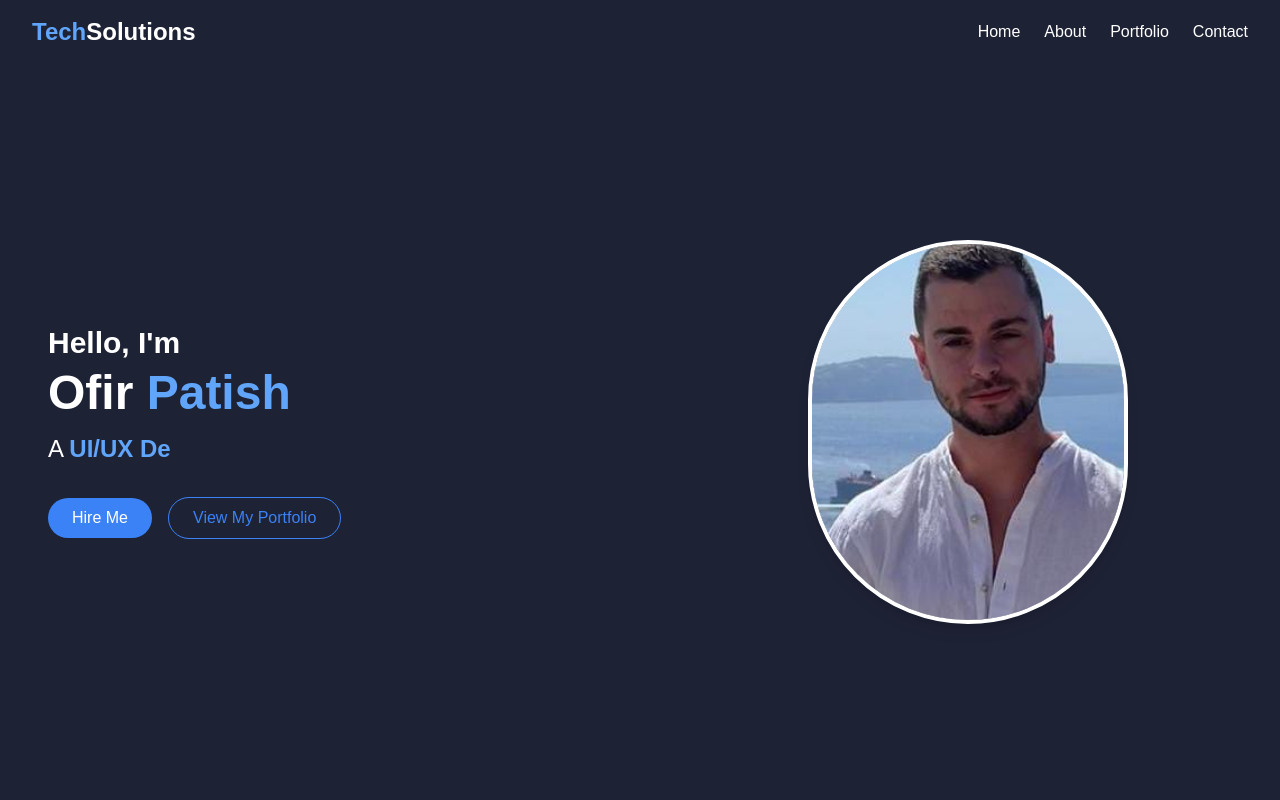
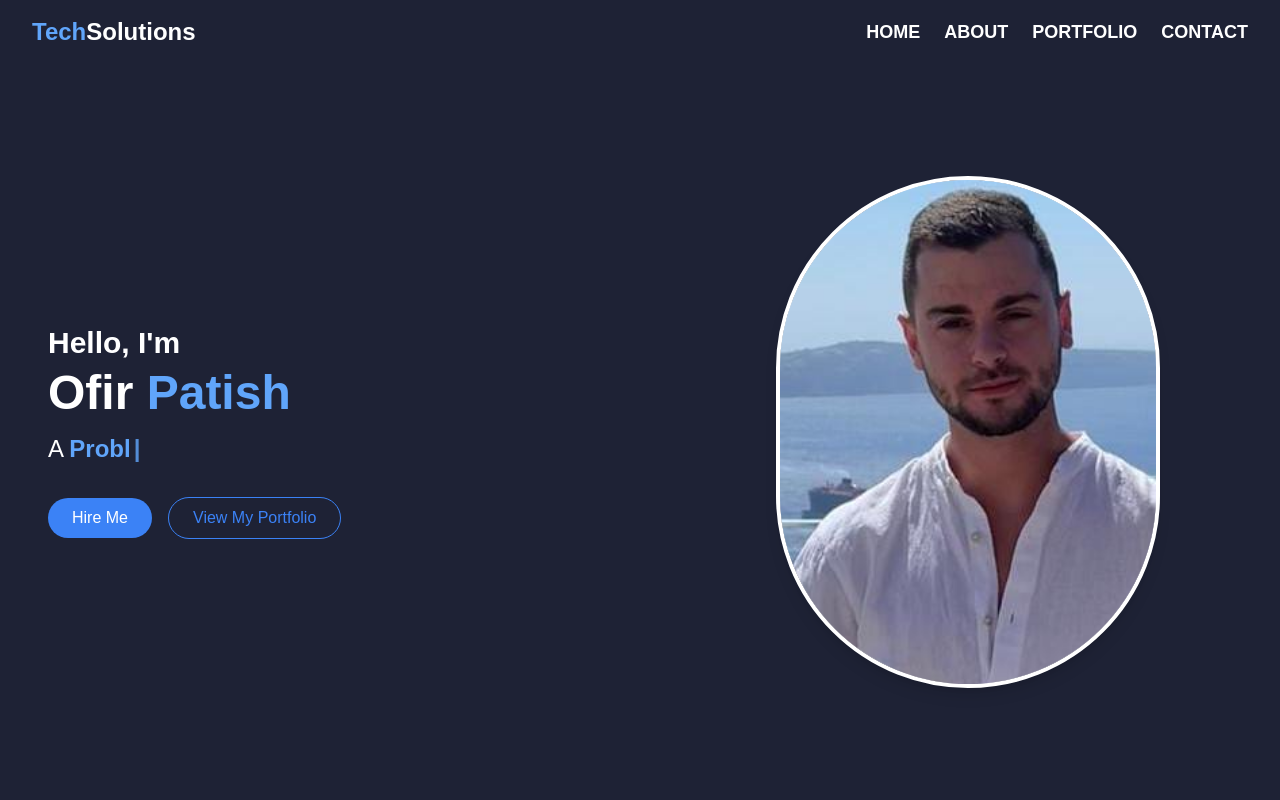
Before and after one commit to OfirPatish/Portfolio, a React (Create React App) app in the folder frontend/: page / in a window 1280 px wide. Shown: the top 800 px of the page. Built offline with nearby package versions, Linux system fonts and the light colour scheme.

Commit message:
Added new library and minor changes.

```diff
--- a/frontend/package.json
+++ b/frontend/package.json
@@ -14,8 +14,10 @@
     "framer-motion": "^11.3.30",
     "react": "^18.3.1",
     "react-dom": "^18.3.1",
+    "react-icons": "^5.3.0",
     "react-router-dom": "^6.26.1",
     "react-scripts": "5.0.1",
+    "react-simple-typewriter": "^5.0.1",
     "react-typed": "^2.0.12",
     "typescript": "^4.9.5",
     "web-vitals": "^2.1.4"
@@ -45,6 +47,7 @@
     ]
   },
   "devDependencies": {
+    "@types/react-icons": "^3.0.0",
     "autoprefixer": "^10.4.20",
     "postcss": "^8.4.41",
     "tailwindcss": "^3.4.10"
--- a/frontend/public/index.html
+++ b/frontend/public/index.html
@@ -5,10 +5,7 @@
     <link rel="icon" href="%PUBLIC_URL%/favicon.ico" />
     <meta name="viewport" content="width=device-width, initial-scale=1" />
     <meta name="theme-color" content="#000000" />
-    <meta
-      name="description"
-      content="Web site created using create-react-app"
-    />
+    <meta name="description" content="Web site created using create-react-app" />
     <link rel="apple-touch-icon" href="%PUBLIC_URL%/logo192.png" />
     <!--
       manifest.json provides metadata used when your web app is installed on a
--- a/frontend/src/App.tsx
+++ b/frontend/src/App.tsx
@@ -3,7 +3,6 @@ import { BrowserRouter as Router, Route, Routes } from "react-router-dom";
 import Header from "./components/Header";
 import Footer from "./components/Footer";
 import Home from "./pages/Home";
-import About from "./pages/About";
 
 function App() {
   return (
@@ -12,7 +11,6 @@ function App() {
         <Header />
         <Routes>
           <Route path="/" element={<Home />} />
-          <Route path="/about" element={<About />} />
         </Routes>
         <Footer />
       </div>
--- a/frontend/src/components/Header.tsx
+++ b/frontend/src/components/Header.tsx
@@ -1,16 +1,33 @@
 import React, { useState } from "react";
-import { Link } from "react-router-dom";
+import { Link, useNavigate } from "react-router-dom";
 
 const Header: React.FC = () => {
   // State to manage mobile menu visibility
   const [isMenuOpen, setIsMenuOpen] = useState(false);
+  const navigate = useNavigate();
+
+  const scrollToSection = (event: React.MouseEvent<HTMLAnchorElement>, sectionId: string) => {
+    event.preventDefault();
+    setIsMenuOpen(false);
+
+    if (sectionId === "top") {
+      window.scrollTo({ top: 0, behavior: "smooth" });
+      navigate("/");
+    } else {
+      const section = document.getElementById(sectionId);
+      if (section) {
+        section.scrollIntoView({ behavior: "smooth" });
+        navigate(`/#${sectionId}`);
+      }
+    }
+  };
 
   return (
     <header className="bg-dark-blue text-white fixed w-full z-20">
       <div className="container mx-auto px-4 sm:px-6 lg:px-8 py-4">
         <div className="flex justify-between items-center">
           {/* Logo */}
-          <Link to="/" className="text-2xl font-semibold text-blue-400">
+          <Link to="/" className="text-2xl font-semibold text-blue-400" onClick={(e) => scrollToSection(e, "top")}>
             Tech<span className="text-white font-bold">Solutions</span>
           </Link>
 
@@ -18,22 +35,38 @@ const Header: React.FC = () => {
           <nav className="hidden md:block">
             <ul className="flex space-x-6">
               <li>
-                <a href="#" className="hover:text-blue-400 transition-colors duration-300">
+                <a
+                  href="#"
+                  className="font-bold text-lg uppercase hover:text-blue-400 transition-colors duration-300"
+                  onClick={(e) => scrollToSection(e, "top")}
+                >
                   Home
                 </a>
               </li>
               <li>
-                <a href="#about" className="hover:text-blue-400 transition-colors duration-300">
+                <a
+                  href="#about"
+                  className="font-bold text-lg uppercase hover:text-blue-400 transition-colors duration-300"
+                  onClick={(e) => scrollToSection(e, "about")}
+                >
                   About
                 </a>
               </li>
               <li>
-                <a href="#portfolio" className="hover:text-blue-400 transition-colors duration-300">
+                <a
+                  href="#portfolio"
+                  className="font-bold text-lg uppercase hover:text-blue-400 transition-colors duration-300"
+                  onClick={(e) => scrollToSection(e, "portfolio")}
+                >
                   Portfolio
                 </a>
               </li>
               <li>
-                <a href="#contact" className="hover:text-blue-400 transition-colors duration-300">
+                <a
+                  href="#contact"
+                  className="font-bold text-lg uppercase hover:text-blue-400 transition-colors duration-300"
+                  onClick={(e) => scrollToSection(e, "contact")}
+                >
                   Contact
                 </a>
               </li>
@@ -62,8 +95,8 @@ const Header: React.FC = () => {
             <li>
               <a
                 href="#"
-                className="block py-2 hover:text-accent transition-colors duration-300"
-                onClick={() => setIsMenuOpen(false)}
+                className="block py-2 font-bold text-lg uppercase hover:text-accent transition-colors duration-300"
+                onClick={(e) => scrollToSection(e, "top")}
               >
                 Home
               </a>
@@ -71,17 +104,26 @@ const Header: React.FC = () => {
             <li>
               <a
                 href="#about"
-                className="block py-2 hover:text-accent transition-colors duration-300"
-                onClick={() => setIsMenuOpen(false)}
+                className="block py-2 font-bold text-lg uppercase hover:text-accent transition-colors duration-300"
+                onClick={(e) => scrollToSection(e, "about")}
               >
                 About
               </a>
             </li>
             <li>
               <a
+                href="#portfolio"
+                className="block py-2 font-bold text-lg uppercase hover:text-accent transition-colors duration-300"
+                onClick={(e) => scrollToSection(e, "portfolio")}
+              >
+                Portfolio
+              </a>
+            </li>
+            <li>
+              <a
                 href="#contact"
-                className="block py-2 hover:text-accent transition-colors duration-300"
-                onClick={() => setIsMenuOpen(false)}
+                className="block py-2 font-bold text-lg uppercase hover:text-accent transition-colors duration-300"
+                onClick={(e) => scrollToSection(e, "contact")}
               >
                 Contact
               </a>
--- a/frontend/src/pages/Home.tsx
+++ b/frontend/src/pages/Home.tsx
@@ -1,52 +1,30 @@
-import React, { useState, useEffect } from "react";
+import React, { useEffect } from "react";
 import { motion } from "framer-motion";
+import { Typewriter } from "react-simple-typewriter";
 import About from "./About";
-
-// Custom hook for creating a typing animation effect
-const useTypingEffect = (words: string[], typingSpeed = 150, deletingSpeed = 100, pauseDuration = 1000) => {
-  const [text, setText] = useState("");
-  const [isDeleting, setIsDeleting] = useState(false);
-  const [wordIndex, setWordIndex] = useState(0);
-
-  useEffect(() => {
-    let timer: NodeJS.Timeout;
-
-    const handleTyping = () => {
-      const currentWord = words[wordIndex];
-      const shouldDelete = isDeleting ? text.length > 0 : text.length === currentWord.length;
-
-      // Update text based on whether we're typing or deleting
-      setText((prev) => (isDeleting ? prev.slice(0, -1) : currentWord.slice(0, prev.length + 1)));
-
-      // Handle state changes and timing for the animation
-      if (!isDeleting && text === currentWord) {
-        timer = setTimeout(() => setIsDeleting(true), pauseDuration);
-      } else if (isDeleting && text === "") {
-        setIsDeleting(false);
-        setWordIndex((prev) => (prev + 1) % words.length);
-      } else {
-        timer = setTimeout(handleTyping, isDeleting ? deletingSpeed : typingSpeed);
-      }
-    };
-
-    timer = setTimeout(handleTyping, isDeleting ? deletingSpeed : typingSpeed);
-    return () => clearTimeout(timer);
-  }, [text, isDeleting, wordIndex, words, typingSpeed, deletingSpeed, pauseDuration]);
-
-  return text;
-};
+import { useLocation } from "react-router-dom";
 
 // Main Home component
 const Home: React.FC = () => {
+  const location = useLocation();
+
+  useEffect(() => {
+    if (location.hash) {
+      const id = location.hash.replace("#", "");
+      const element = document.getElementById(id);
+      if (element) {
+        element.scrollIntoView({ behavior: "smooth" });
+      }
+    }
+  }, [location]);
+
   // Define roles for the typing animation
   const roles = ["Web Developer", "UI/UX Designer", "Problem Solver"];
-  const animatedText = useTypingEffect(roles);
 
   return (
     <div className="flex flex-col min-h-screen bg-dark-blue text-white relative overflow-hidden">
       {/* Hero section */}
       <section className="flex flex-col md:flex-row items-center justify-center min-h-screen pt-16 z-10 container mx-auto px-4">
-        {/* Left column: Introduction and CTA buttons */}
         <motion.div
           initial={{ opacity: 0, y: 20 }}
           animate={{ opacity: 1, y: 0 }}
@@ -59,7 +37,18 @@ const Home: React.FC = () => {
             Ofir <span className="text-blue-400">Patish</span>
           </h1>
           <p className="text-2xl">
-            A <span className="font-bold text-blue-400">{animatedText}</span>
+            A{" "}
+            <span className="font-bold text-blue-400">
+              <Typewriter
+                words={roles}
+                loop={0}
+                cursor
+                cursorStyle="|"
+                typeSpeed={70}
+                deleteSpeed={50}
+                delaySpeed={1000}
+              />
+            </span>
           </p>
 
           {/* CTA buttons */}
@@ -81,10 +70,10 @@ const Home: React.FC = () => {
           className="md:w-1/2 p-8 md:pl-16 relative"
         >
           {/* Circular profile picture with white border */}
-          <div className="w-80 h-96 rounded-full overflow-hidden border-4 border-white shadow-lg mx-auto relative">
+          <div className="w-96 h-[32rem] rounded-full overflow-hidden border-4 border-white shadow-lg mx-auto relative">
             <div className="absolute inset-0 bg-white rounded-full transform scale-y-125"></div>
             <img
-              src="/images/ppf.jpg"
+              src="/images/profile.jpg"
               alt="Ofir Patish"
               className="absolute inset-0 w-full h-full object-cover object-center"
             />
@@ -94,6 +83,8 @@ const Home: React.FC = () => {
 
       {/* About section */}
       <About />
+
+      {/* Portfolio section */}
 
       {/* Contact section */}
       <section id="contact" className="py-16 bg-gray-100">
```
Also changed, not shown: frontend/src/components/Home.tsx (deleted, +0 -57 lines), frontend/public/images/profile.jpg (renamed from frontend/public/images/ppf.jpg), 1 other file (tests, documents, lock files or other folders).
